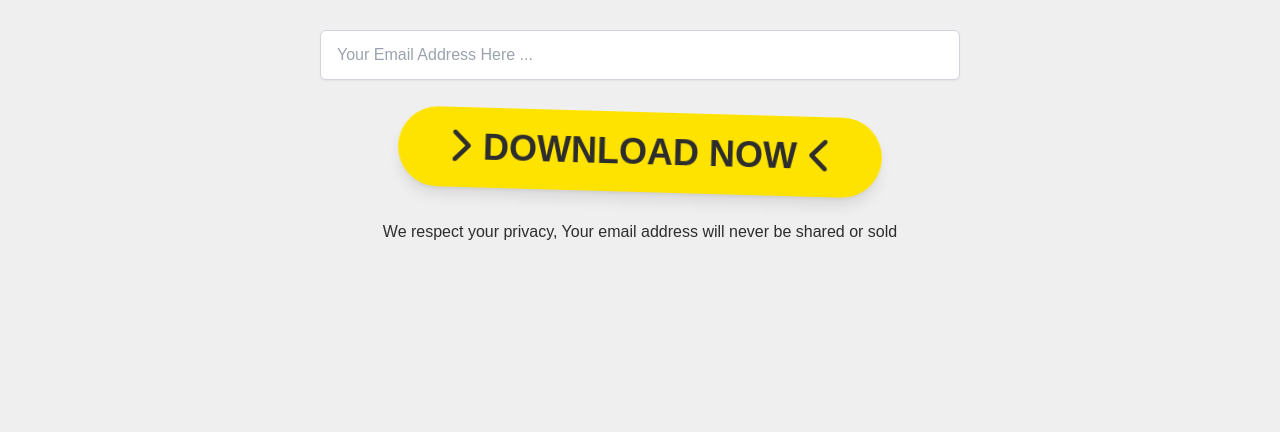
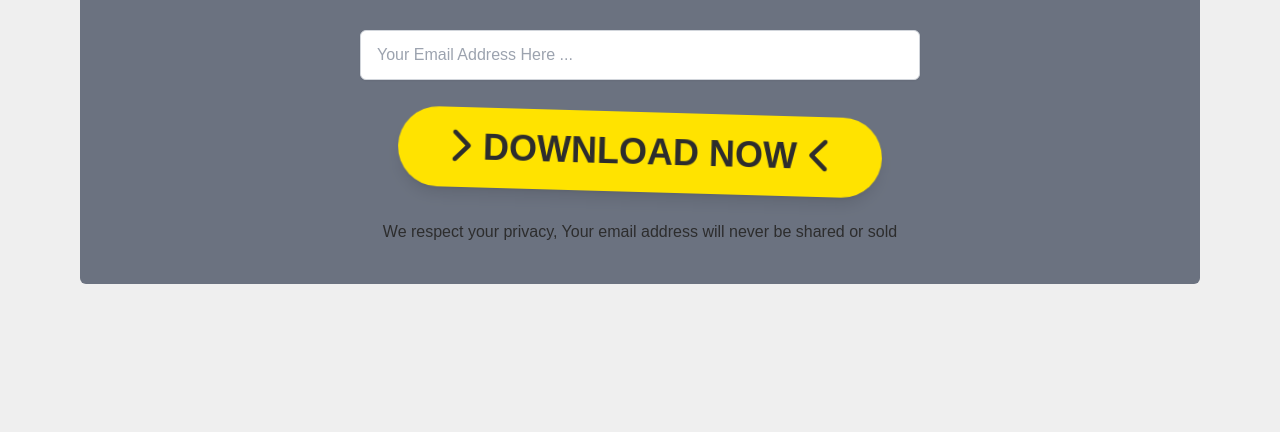
Before and after one commit to Waqas-Ahmed1998/splitVideo-temp-2, a website built with Vite: page index.html in a window 1280 px wide. Shown: the part 368-800 px from the top of the page. Built offline with nearby package versions, Linux system fonts and the light colour scheme; a web font is replaced by a local one.

Commit message:
added max w

```diff
--- a/index.html
+++ b/index.html
@@ -24,7 +24,7 @@
 
 
     <div
-      class="mx-auto  lg:max-w-7xl rounded-md   py-10 relative top-[7%] iphone6:top-[15%] md:top-[10%]  flex flex-col  items-center justify-center   ">
+      class="mx-auto  md:max-w-[1120px] rounded-md bg-gray-500  py-10 relative top-[7%] iphone6:top-[15%] md:top-[10%]  flex flex-col  items-center justify-center   ">
 
 
       <div
```
Also changed, not shown: dist/styles.css.
